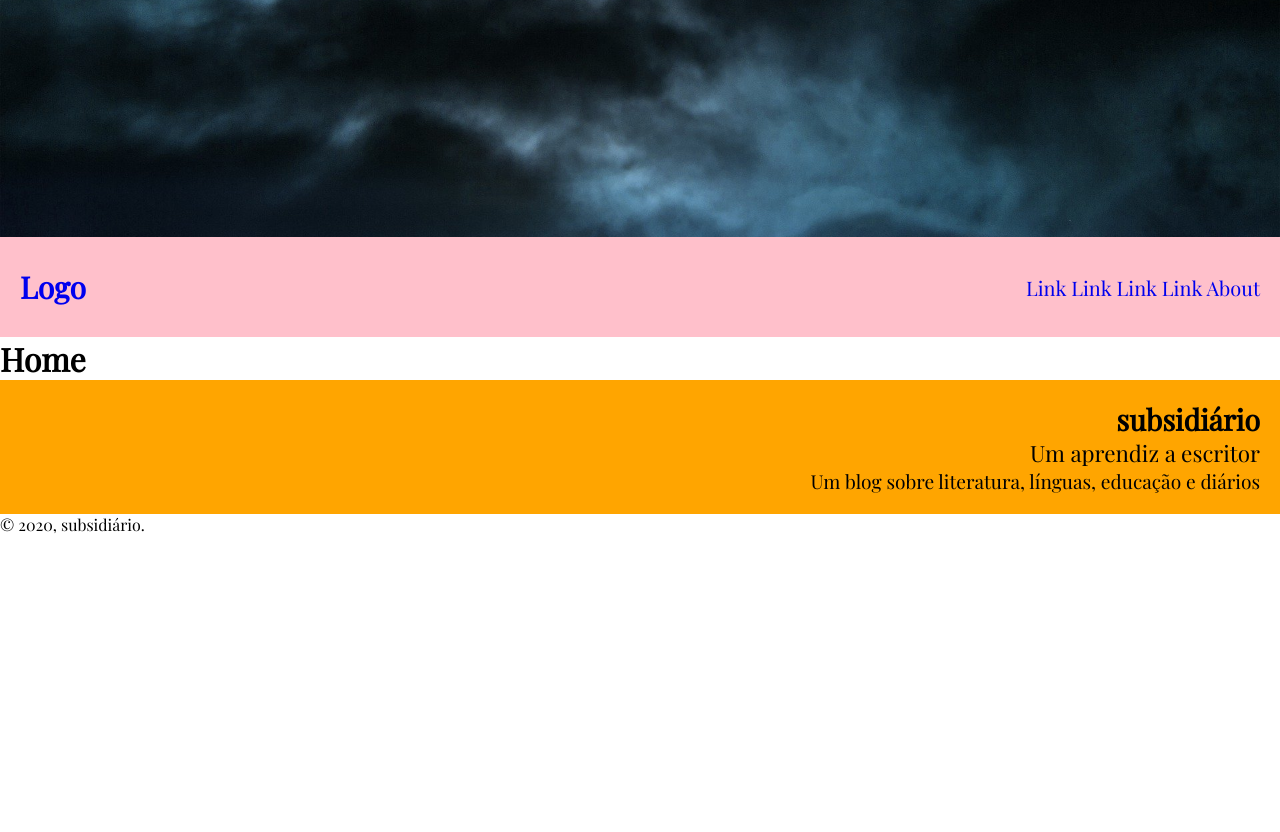
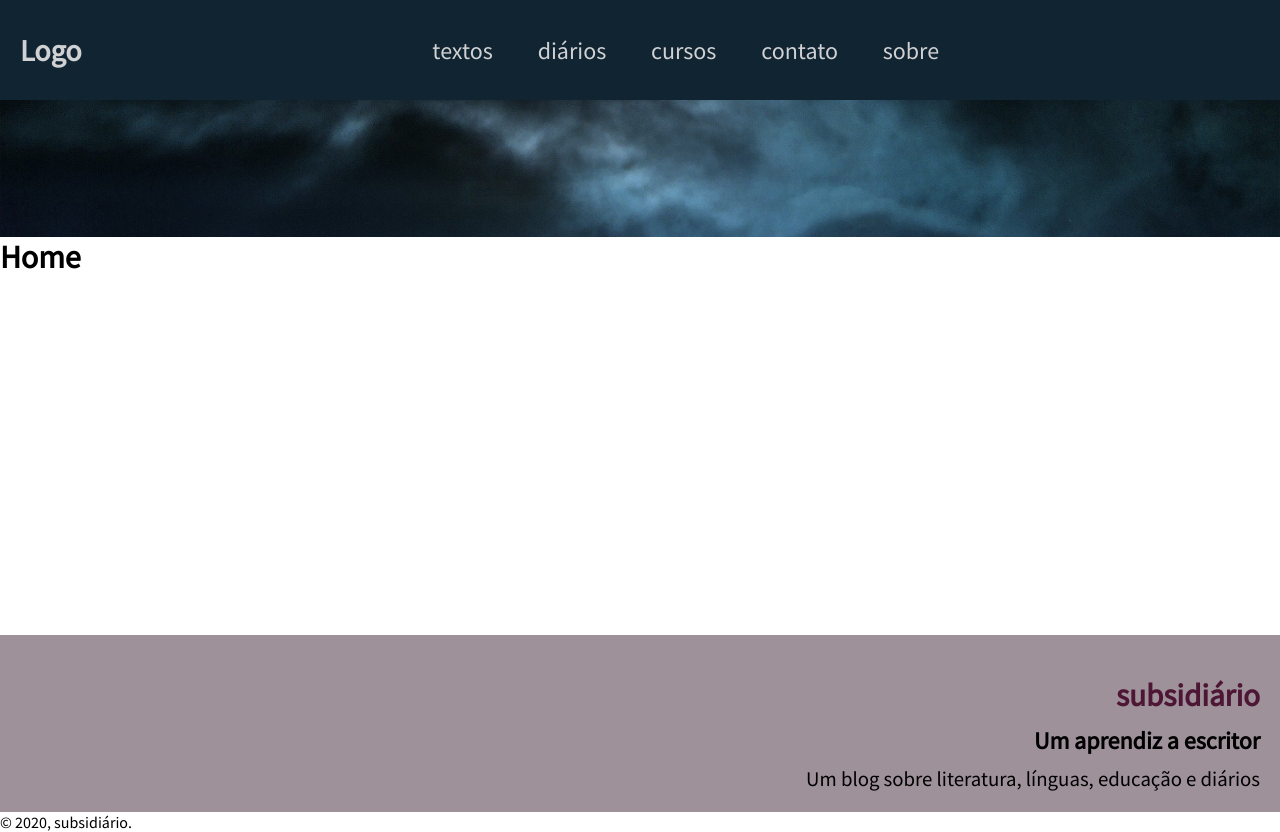
Before and after one commit to laiscavalcanti/cms-react-graphql-netlify, a Gatsby site in the folder blog-subsi/: page / in a window 1280 px wide. Before the commit the page ends 800 px from the top, so only its background shows below. Built offline with nearby package versions, Linux system fonts and the light colour scheme; Gatsby itself is replaced by a stand-in of ours.

Commit message:
navbar fixed e mais components feitos

```diff
--- a/blog-subsi/gatsby-config.js
+++ b/blog-subsi/gatsby-config.js
@@ -1,3 +1,5 @@
+const path = require(`path`)
+
 module.exports = {
   siteMetadata: {
     title: `subsidiário`,
@@ -17,10 +19,17 @@ module.exports = {
       },
     },
     {
+      resolve: `gatsby-source-filesystem`,
+      options: {
+        name: `images`,
+        path: path.join(__dirname, `src`, `images`),
+      },
+    },
+    {
       resolve: 'gatsby-plugin-web-font-loader',
       options: {
         google: {
-          families: ['Playfair Display']
+          families: [ 'Playfair Display', 'EB Garamond', 'Source Sans Pro']
         },
       },
     },
--- a/blog-subsi/package.json
+++ b/blog-subsi/package.json
@@ -6,6 +6,7 @@
   "author": "Kyle Mathews <mathews.kyle@gmail.com>",
   "dependencies": {
     "gatsby": "^2.19.7",
+    "gatsby-background-image": "^0.10.2",
     "gatsby-image": "^2.2.39",
     "gatsby-plugin-manifest": "^2.2.39",
     "gatsby-plugin-offline": "^3.0.32",
--- a/blog-subsi/src/components/Header/header.js
+++ b/blog-subsi/src/components/Header/index.js
@@ -2,7 +2,7 @@
 </Link>*/
 import React from "react"
 import ImageHeader from "../ImageHeader"
-import SideBar from "../SideBar"
+//import SideBar from "../SideBar"
 //import * as S from './styled'
 
 const Header = () => (
@@ -12,10 +12,8 @@ const Header = () => (
       <h1><ImageHeader /></h1>
     </div>
   </header>
-  <SideBar />
+
   </>
 )
 
-
-
 export default Header
--- a/blog-subsi/src/components/Header/styled.js
+++ b/blog-subsi/src/components/Header/styled.js
@@ -1,8 +1,8 @@
 import styled from 'styled-components'
 
-/*export const LayoutWrapper = styled.div `
+export const LayoutWrapper = styled.div `
   width: 100%;
-`*/
+`
 /*export const LayoutFooter = styled.footer`
   display: flex;
   background-color: yellow;
--- a/blog-subsi/src/components/ImageHeader/styled.js
+++ b/blog-subsi/src/components/ImageHeader/styled.js
@@ -3,4 +3,5 @@ import Img from "gatsby-image"
 
 export const ImgWrapperHeader = styled(Img) `
     display:flex;
+
 `
--- a/blog-subsi/src/components/Layout/index.js
+++ b/blog-subsi/src/components/Layout/index.js
@@ -1,14 +1,15 @@
 import React from "react"
 import PropTypes from "prop-types"
-import * as S from '../Header/styled'
-import Header from "../Header/header"
+import Header from "../Header"
 import GlobalStyles from '../../styles/global'
 import Profile from "../Profile"
+import SideBar from "../SideBar"
 
 const Layout = ({ children }) => {
   return (
     <>
     <GlobalStyles />
+    <SideBar />
         <Header />
         <main>{children}</main>
         <footer>
--- a/blog-subsi/src/components/Profile/styled.js
+++ b/blog-subsi/src/components/Profile/styled.js
@@ -6,19 +6,31 @@ export const ProfileWrapper = styled.section`
     flex-direction: column;
     align-items: flex-end;
     padding: 20px;
-    background-color: orange;
+    background-color: #9e9199;
+    margin-top: 28vw;
 `
 export const ProfileLink = styled(Link)`
-    color: black;
+    color: #4d1635;
     flex-direction: column;
     transition: color 0.5s;
+    margin-top: 10px;
 `
 export const ProfileTitle = styled.h1`
-    font-size: 1.8rem;
+    font-size: 1.95rem;
+    font-family: 'Source Sans Pro', sans-serif;
+    margin-top: 10px;
+    a::after{
+        content: '____________';
+    }
 `
 export const ProfilePosition = styled.small`
-   font-size: 1.4rem;
+   font-family: 'Source Sans Pro', sans-serif;
+   font-weight:600;
+   margin-top: 10px;
+   font-size: 1.5rem;
 `
 export const ProfileDescription = styled.p `
-    font-size: 1.2rem;
+    font-family: 'Source Sans Pro', sans-serif;
+    font-size: 1.3rem;
+    margin-top: 10px;
 `
--- a/blog-subsi/src/components/SideBar/index.js
+++ b/blog-subsi/src/components/SideBar/index.js
@@ -1,18 +1,17 @@
 import React from "react"
 import * as S from './styled'
 
+
 const SideBar = () =>(
     <S.LayoutNav>
-    <S.LayoutLogo>
-      <h1><a href="/home">Logo</a></h1>
-    </S.LayoutLogo>
+      <S.LayoutLogo ><a href="/"><h1>Logo</h1></a></S.LayoutLogo>
       <S.LayoutList >
           <S.LayoutLink>
-            <a href="/"> Link </a>
-            <a href="/"> Link </a>
-            <a href="/"> Link </a>
-            <a href="/"> Link </a>
-            <a href="/about"> About </a>
+            <a href="/"> textos </a>
+            <a href="/"> diários </a>
+            <a href="/"> cursos </a>
+            <a href="/"> contato </a>
+            <a href="/about"> sobre </a>
           </S.LayoutLink>
         </S.LayoutList>
     </S.LayoutNav>
--- a/blog-subsi/src/components/SideBar/styled.js
+++ b/blog-subsi/src/components/SideBar/styled.js
@@ -2,28 +2,39 @@ import styled from 'styled-components'
 
 export const LayoutNav = styled.nav`
   display: flex;
-  width: 100%;
+  position: fixed;
+  left: 0;
+  right: 0;
+  top: 0;
+  z-index: 1;
   min-height: 100px;
-  align-content: center;
-  background-color: pink;
+  background-color: #112432;
   padding-left: 20px;
   padding-right: 20px;
-  justify-content: space-between;
 `
 export const LayoutLogo = styled.h1`
   align-self: center;
   font-size: 20px;
+  a{
+    color: #d0d1d3;
+  }
 `
-export const LayoutList = styled.div`
+export const LayoutList = styled.ul`
   display: flex;
   flex-wrap: wrap;
   flex: 1;
-  justify-content: flex-end;
+  padding-left: 30px;
+  justify-content: space-around;
 `
 export const LayoutLink = styled.a`
   align-self: center;
-  font-size: 20px;
+  font-size: 1.5rem;
+  font-family: 'Source Sans Pro', sans-serif;
+  a{
+    padding: 20px;
+    color: #d0d1d3;
+  }
   a:hover{
-  color: red;
+  color: #bababa;
 }
 `
--- /dev/null
+++ b/blog-subsi/src/objects/Logo/styled.js
@@ -0,0 +1,5 @@
+import styled from 'styled-components'
+
+export const LayoutLogo = styled.h1`
+
+`
--- a/blog-subsi/src/styles/global.js
+++ b/blog-subsi/src/styles/global.js
@@ -1,5 +1,4 @@
 import { createGlobalStyle } from 'styled-components'
-//@import url('https://fonts.googleapis.com/css?family=Playfair+Display:400,600&display=swap')
 
 const GlobalStyles = createGlobalStyle `
 *,
@@ -13,7 +12,7 @@ const GlobalStyles = createGlobalStyle `
 
 body{
     font-size: 100%;
-    font-family: 'Playfair Display', serif;
+    font-family: 'Source Sans Pro', sans-serif;
     list-style-type: none;
 }
 `
```
Also changed, not shown: blog-subsi/src/components/image.js (deleted, +0 -32 lines), blog-subsi/src/objects/Logo/index.js (added, +24 -0 lines), blog-subsi/src/images/logo.png (added), 1 other file.
